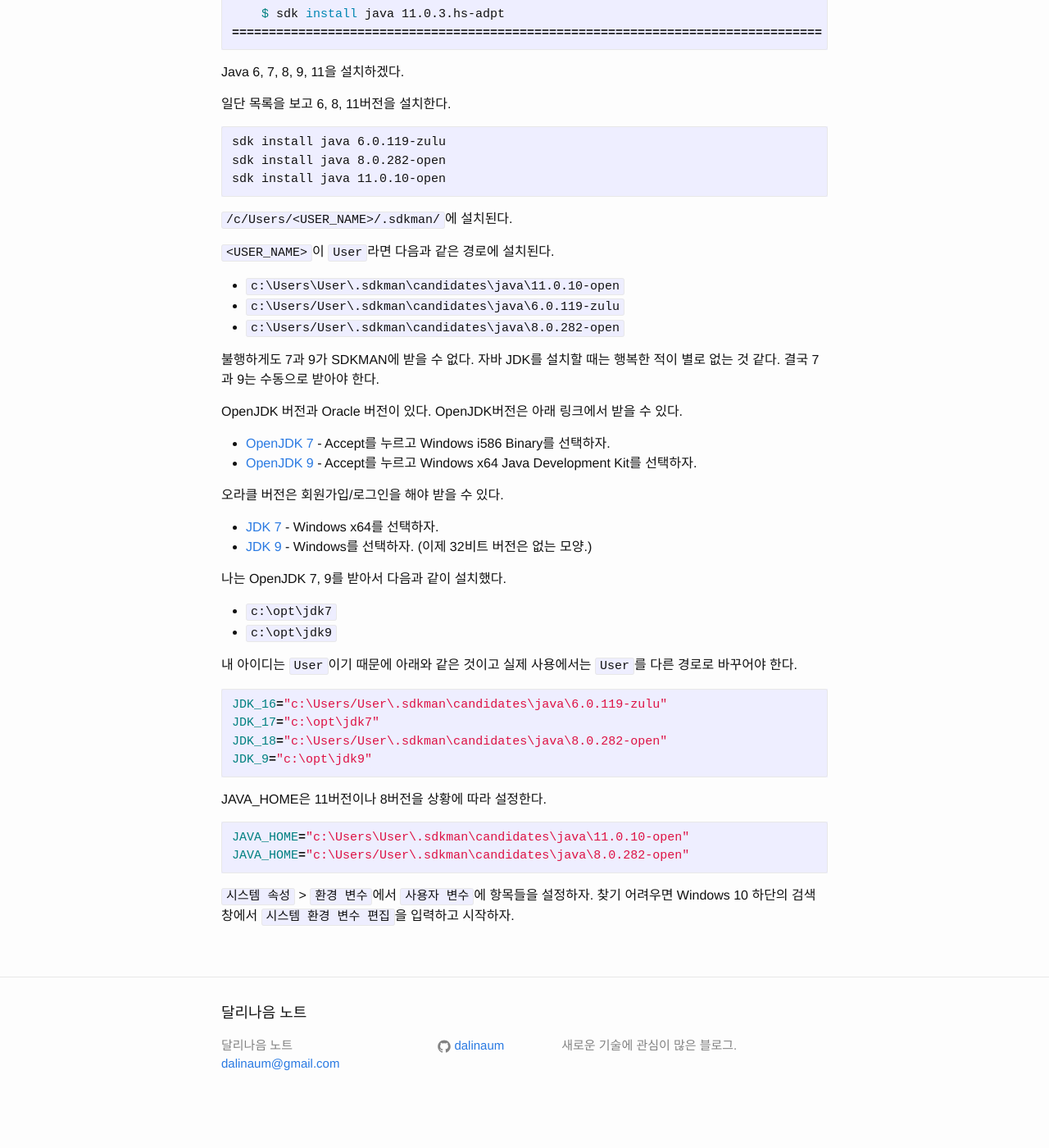
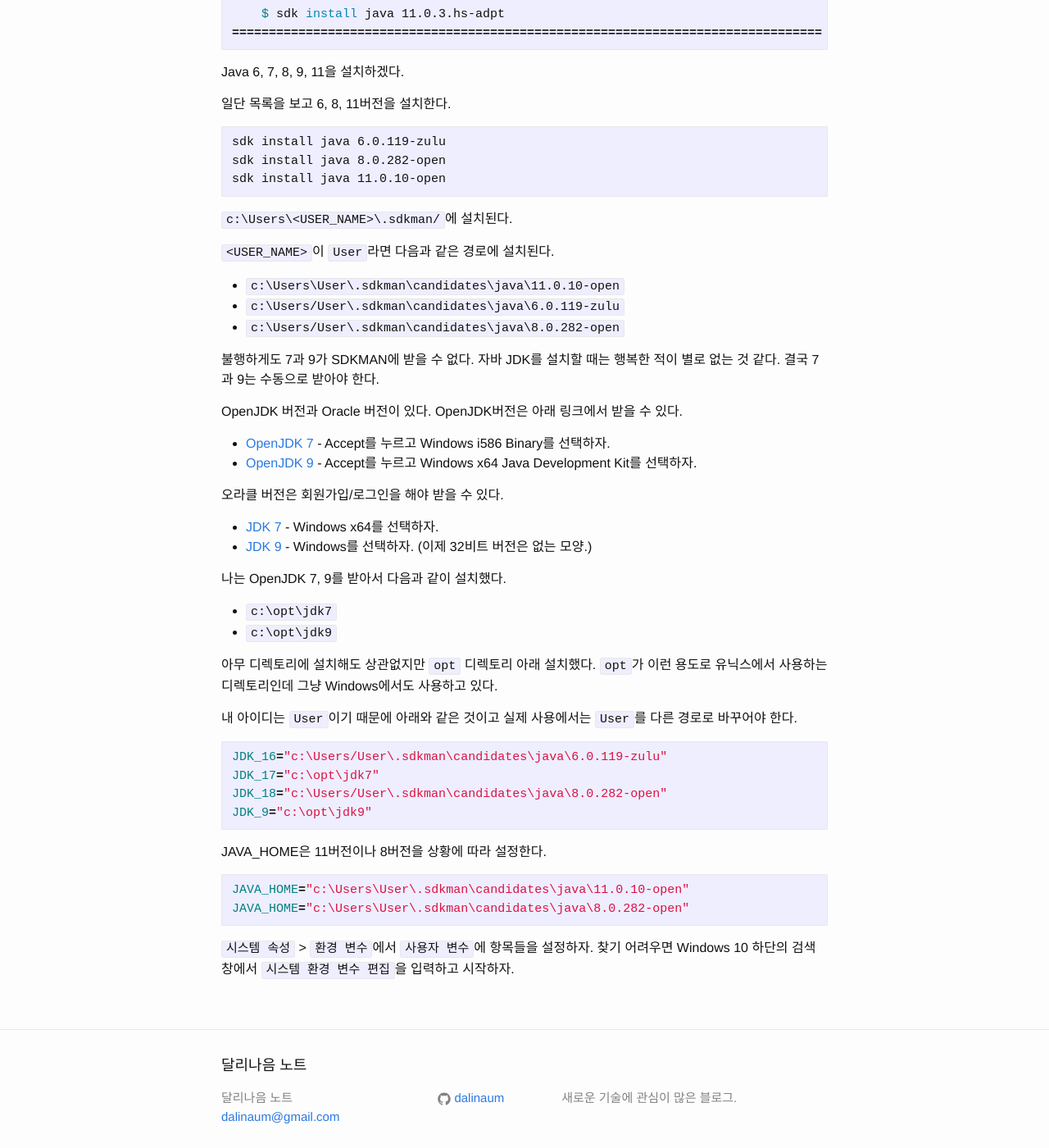
Before and after one commit to dalinaum/dalinaum.github.io, a Jekyll site: the page built from _posts/2021-03-27-multiple-jdks-2.markdown, in a window 1280 px wide and 1400 px high, scrolled down 2188 px. Shown: the whole window at 82% size. Built offline with Jekyll 4.4.1, drawn with Linux system fonts in a browser that asks for light colours; before the commit the page ends 3557 px from its top, so only the background shows below that.

Commit message:
오타 정정

````diff
--- a/_posts/2021-03-27-multiple-jdks-2.markdown
+++ b/_posts/2021-03-27-multiple-jdks-2.markdown
@@ -111,7 +111,7 @@ sdk install java 8.0.282-open
 sdk install java 11.0.10-open
 ```
 
-`/c/Users/<USER_NAME>/.sdkman/`에 설치된다.
+`c:\Users\<USER_NAME>\.sdkman/`에 설치된다.
 
 `<USER_NAME>`이 `User`라면 다음과 같은 경로에 설치된다.
 
@@ -136,7 +136,9 @@ OpenJDK 버전과 Oracle 버전이 있다. OpenJDK버전은 아래 링크에서
  * `c:\opt\jdk7`
  * `c:\opt\jdk9`
 
- 내 아이디는 `User`이기 때문에 아래와 같은 것이고 실제 사용에서는 `User`를 다른 경로로 바꾸어야 한다.
+아무 디렉토리에 설치해도 상관없지만 `opt` 디렉토리 아래 설치했다. `opt`가 이런 용도로 유닉스에서 사용하는 디렉토리인데 그냥 Windows에서도 사용하고 있다.
+
+내 아이디는 `User`이기 때문에 아래와 같은 것이고 실제 사용에서는 `User`를 다른 경로로 바꾸어야 한다.
 
 ```sh
 JDK_16="c:\Users/User\.sdkman\candidates\java\6.0.119-zulu"
@@ -149,7 +151,7 @@ JAVA_HOME은 11버전이나 8버전을 상황에 따라 설정한다.
 
 ```sh
 JAVA_HOME="c:\Users\User\.sdkman\candidates\java\11.0.10-open"
-JAVA_HOME="c:\Users/User\.sdkman\candidates\java\8.0.282-open"
+JAVA_HOME="c:\Users\User\.sdkman\candidates\java\8.0.282-open"
 ```
 
 `시스템 속성` > `환경 변수`에서 `사용자 변수`에 항목들을 설정하자. 찾기 어려우면 Windows 10 하단의 검색창에서 `시스템 환경 변수 편집`을 입력하고 시작하자.
````
